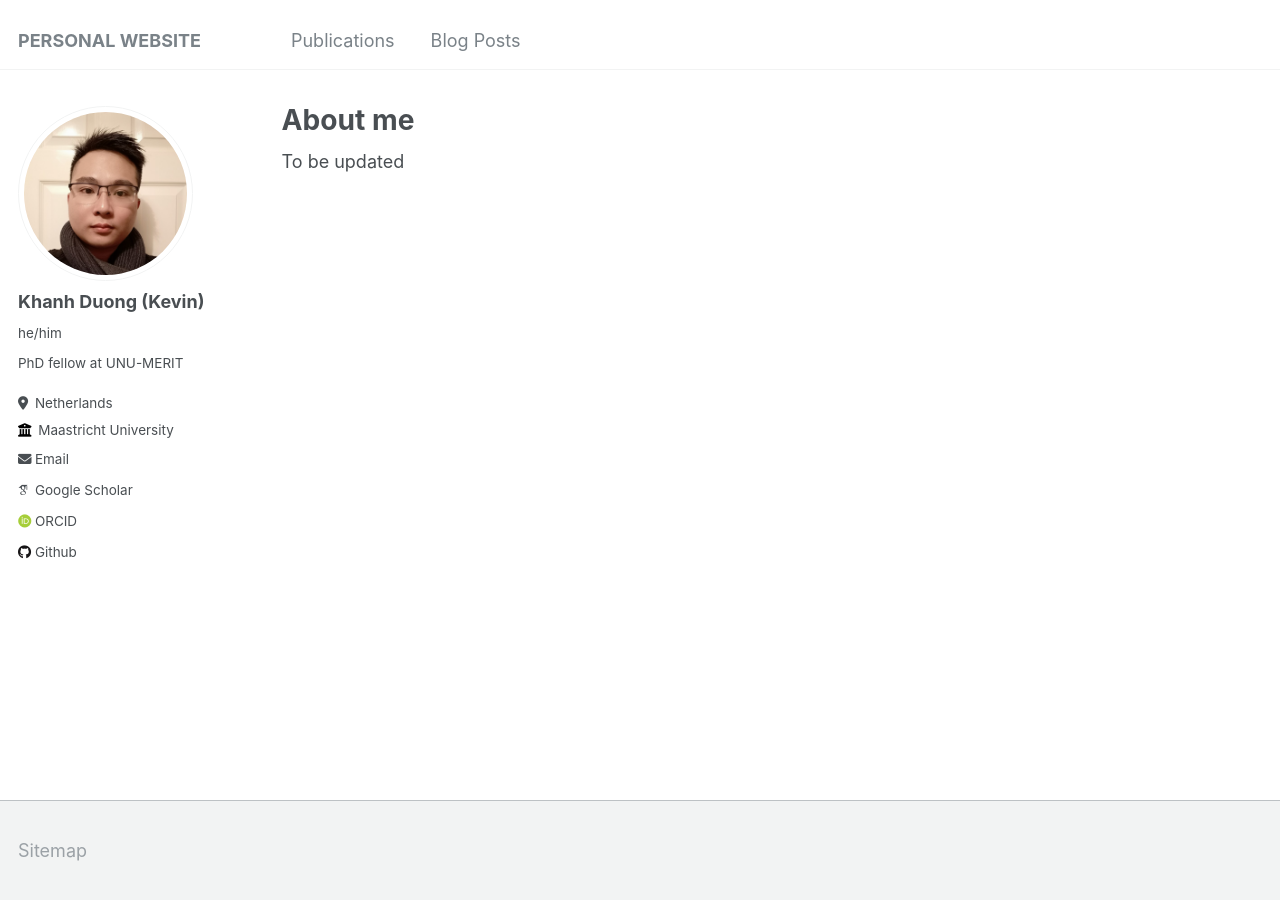
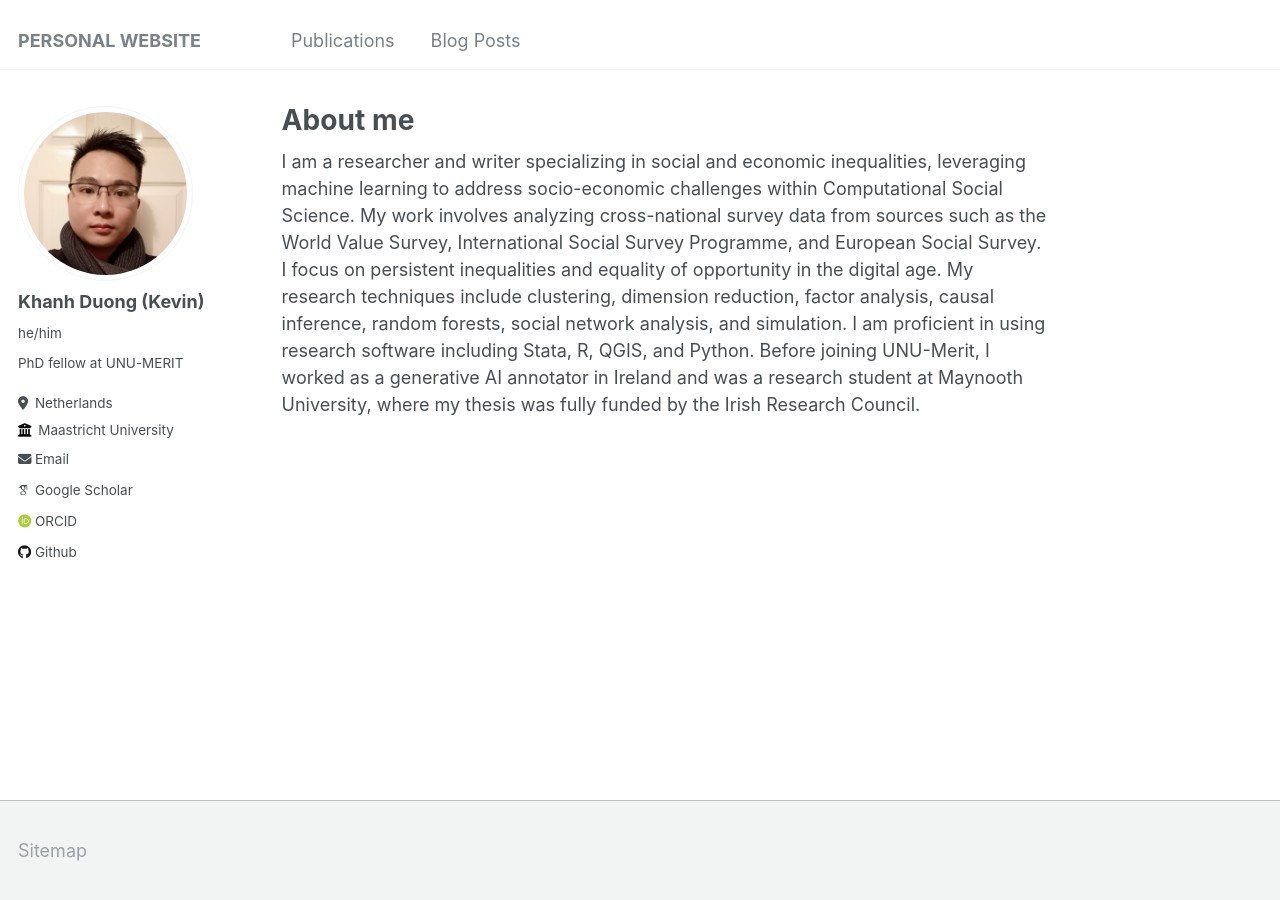
Before and after one commit to duongkhanhk29/duongkhanhk29.github.io, a Jekyll site: the page built from _pages/about.md, in a window 1280 px wide. Built offline with Jekyll 4.4.1, drawn with Linux system fonts in a browser that asks for light colours; some web fonts are replaced.

Commit message:
Update about.md

```diff
--- a/_pages/about.md
+++ b/_pages/about.md
@@ -7,4 +7,4 @@ redirect_from:
   - /about.html
 ---
 
-To be updated
+I am a researcher and writer specializing in social and economic inequalities, leveraging machine learning to address socio-economic challenges within Computational Social Science. My work involves analyzing cross-national survey data from sources such as the World Value Survey, International Social Survey Programme, and European Social Survey. I focus on persistent inequalities and equality of opportunity in the digital age. My research techniques include clustering, dimension reduction, factor analysis, causal inference, random forests, social network analysis, and simulation. I am proficient in using research software including Stata, R, QGIS, and Python. Before joining UNU-Merit, I worked as a generative AI annotator in Ireland and was a research student at Maynooth University, where my thesis was fully funded by the Irish Research Council.
```
